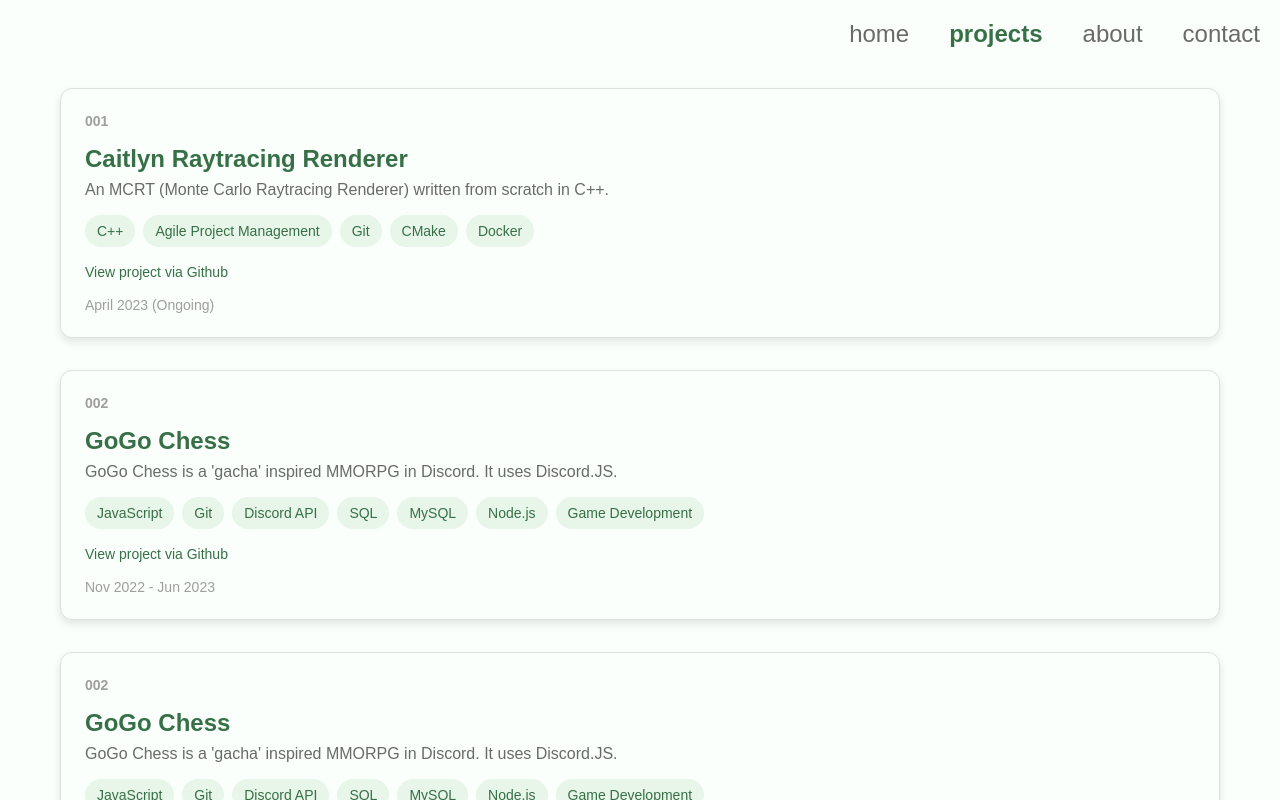
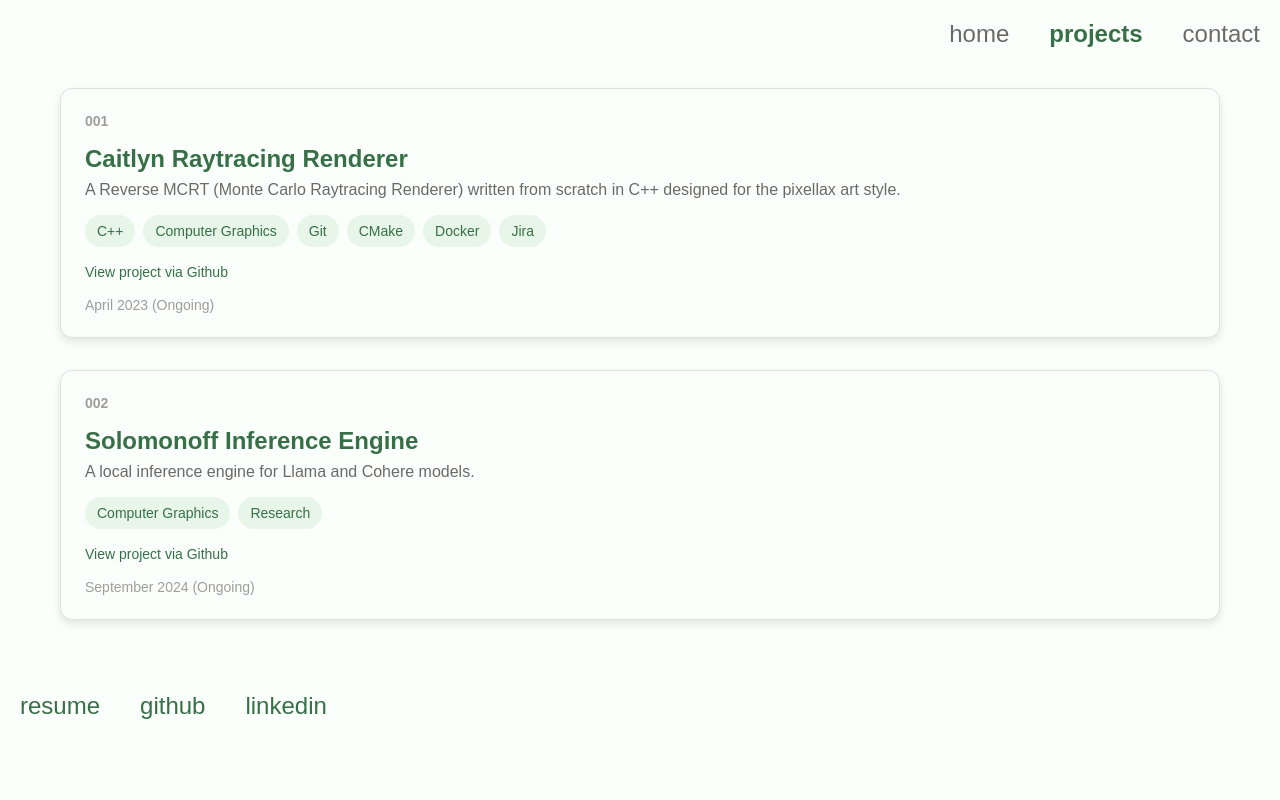
Before and after one commit to connortbot/connortbot.github.io, a React (Create React App) app: page /projects in a window 1280 px wide. Built offline with nearby package versions, Linux system fonts and the light colour scheme.

Commit message:
update projects

```diff
--- a/src/components/Navbar.js
+++ b/src/components/Navbar.js
@@ -43,9 +43,6 @@ const Navbar = () => {
         <NavLink to="/projects" active={location.pathname === '/projects'}>
           projects
         </NavLink>
-        <NavLink to="/about" active={location.pathname === '/about'}>
-          about
-        </NavLink>
         <NavLink to="/contact" active={location.pathname === '/contact'}>
           contact
         </NavLink>
--- a/src/components/Projects.js
+++ b/src/components/Projects.js
@@ -81,28 +81,19 @@ const projects = [
   {
     number: '001',
     title: 'Caitlyn Raytracing Renderer',
-    description: 'An MCRT (Monte Carlo Raytracing Renderer) written from scratch in C++.',
-    tags: ['C++', 'Agile Project Management', 'Git', 'CMake', 'Docker'],
-    link: 'https://github.com/example',
+    description: 'A Reverse MCRT (Monte Carlo Raytracing Renderer) written from scratch in C++ designed for the pixellax art style.',
+    tags: ['C++', 'Computer Graphics', 'Git', 'CMake', 'Docker', 'Jira'],
+    link: 'https://github.com/cypraeno/caitlyn',
     dateRange: 'April 2023 (Ongoing)',
   },
   {
     number: '002',
-    title: 'GoGo Chess',
-    description: "GoGo Chess is a 'gacha' inspired MMORPG in Discord. It uses Discord.JS.",
-    tags: ['JavaScript', 'Git', 'Discord API', 'SQL', 'MySQL', 'Node.js', 'Game Development'],
+    title: 'Solomonoff Inference Engine',
+    description: "A local inference engine for Llama and Cohere models.",
+    tags: ['Computer Graphics', 'Research'],
     link: 'https://github.com/example',
-    dateRange: 'Nov 2022 - Jun 2023',
-  },
-  {
-    number: '002',
-    title: 'GoGo Chess',
-    description: "GoGo Chess is a 'gacha' inspired MMORPG in Discord. It uses Discord.JS.",
-    tags: ['JavaScript', 'Git', 'Discord API', 'SQL', 'MySQL', 'Node.js', 'Game Development'],
-    link: 'https://github.com/example',
-    dateRange: 'Nov 2022 - Jun 2023',
-  },
-  // Add more projects here
+    dateRange: 'September 2024 (Ongoing)',
+  }
 ];
 
 const pageVariants = {
@@ -137,9 +128,11 @@ const Projects = () => {
               <Tag key={tag}>{tag}</Tag>
             ))}
           </TagContainer>
-          <ProjectLink href={project.link} target="_blank">
-            View project via Github
-          </ProjectLink>
+          {project.link && (
+            <ProjectLink href={project.link} target="_blank" rel="noopener noreferrer">
+              View project via Github
+            </ProjectLink>
+          )}
           <ProjectDetails>{project.dateRange}</ProjectDetails>
         </ProjectCard>
       ))}
```
